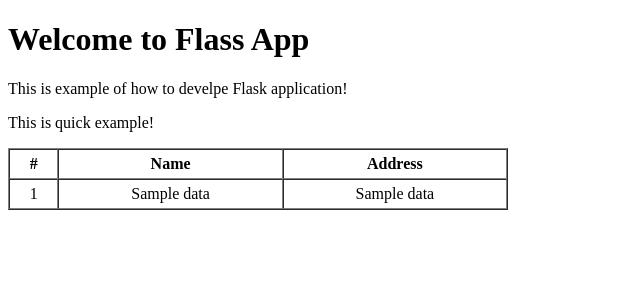
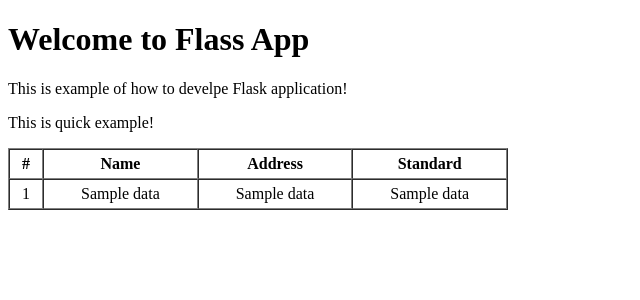
Before and after one commit to mukeshparmar10/flask-example-app, a Flask app: template templates/index.html in a window 1280 px wide. Shown: the top 300 px of the page, without its empty margins (0-640 px from the left). Run offline with Flask 3, Linux system fonts and the light colour scheme; the template is opened without the code that fills it: most values are stand-ins (such as "Sample title", 1, 10 or a date in 2020); parts of the project's set-up code (start-up, migrations or seed data) failed here and were passed over.

Commit message:
Code updaet

```diff
--- a/app.py
+++ b/app.py
@@ -1,7 +1,6 @@
 from flask import Flask, request, Response, redirect, url_for, session, render_template
 import mysql.connector
 import os
-from waitress import serve
 
 def connection():
 	mydb = mysql.connector.connect(
@@ -22,9 +21,7 @@ def index():
 	mycursor.execute("select * from student")
 	data = mycursor.fetchall()
 	mydb.close()
-	# return render_template("index.html",data=data)
-	return data
-
+	return render_template("index.html",data=data)
 
 if __name__=="__main__":
-	serve(app,host="0.0.0.0",threads=10)
+	app(host="0.0.0.0",Debug=True)
--- a/templates/index.html
+++ b/templates/index.html
@@ -14,12 +14,14 @@
 	<th>#</th>
 	<th>Name</th>
 	<th>Address</th>
+	<th>Standard</th>
 </tr>
 {% for s in data %}
 <tr align="center">
 	<td>{{s[0]}}</td>
 	<td>{{s[1]}}</td>
 	<td>{{s[2]}}</td>
+	<td>{{s[3]}}</td>
 </tr>
 {% endfor %}
 </table>
```
